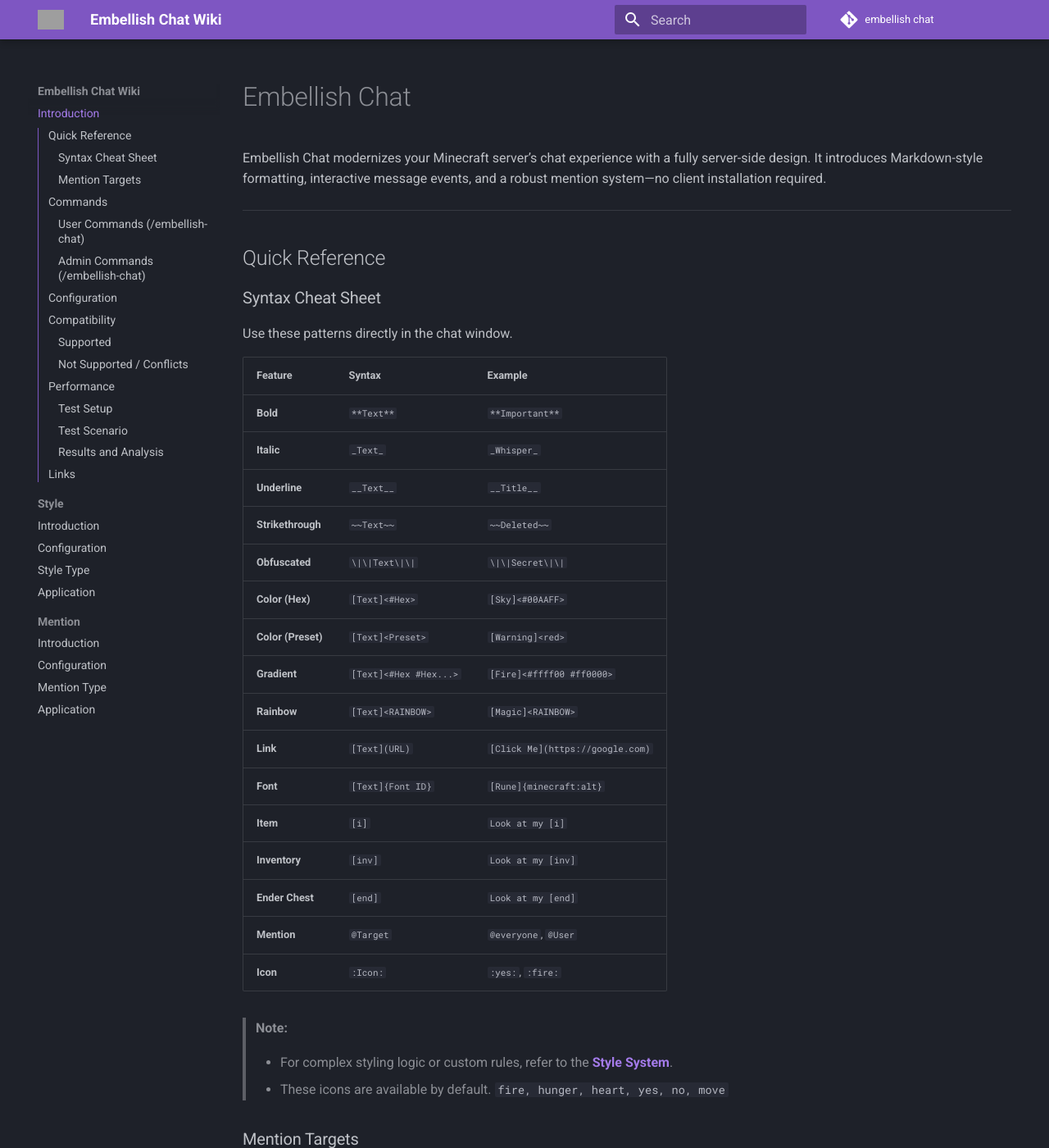
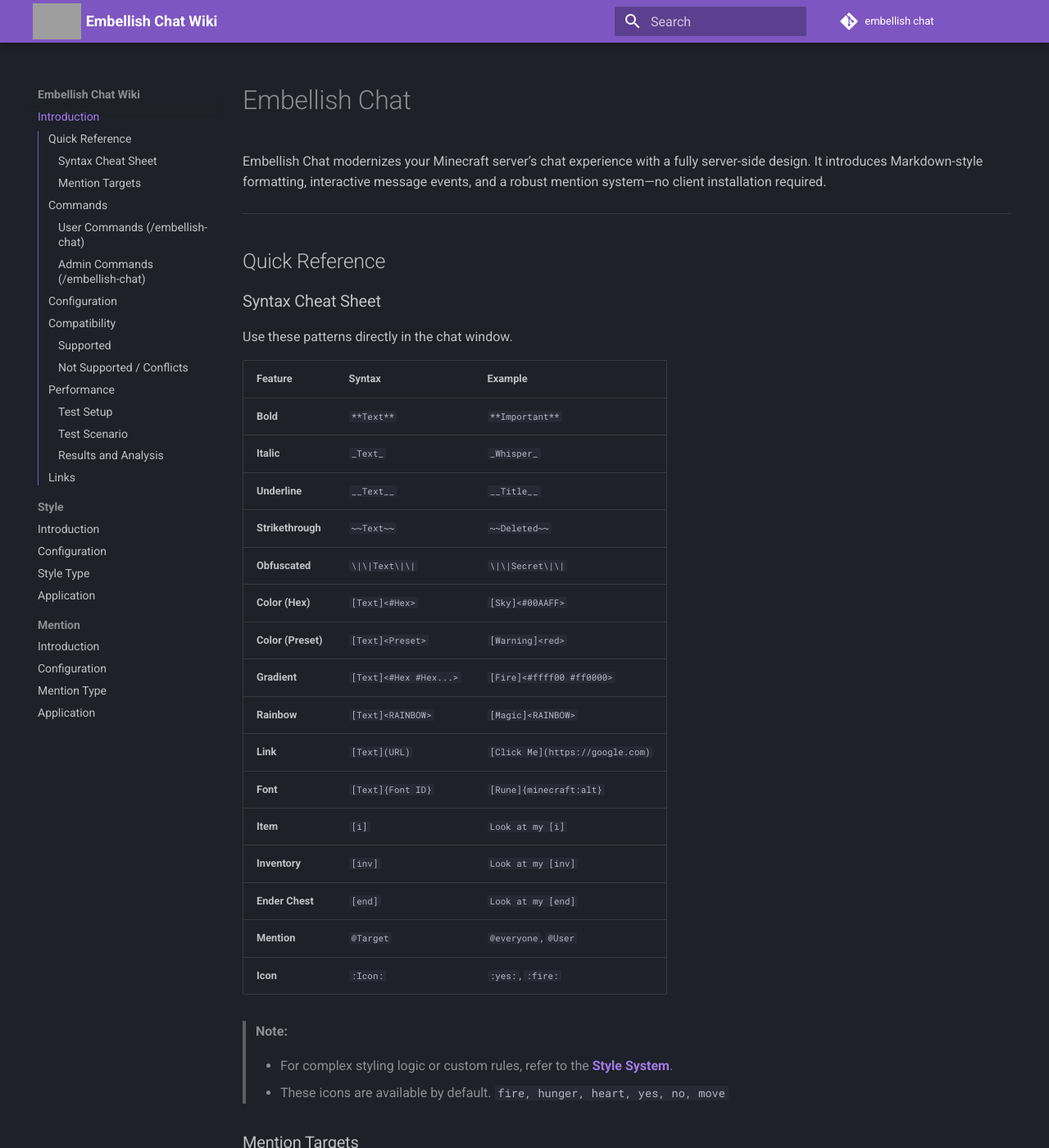
Before and after one commit to hanhy06/embellish_chat, an MkDocs documentation site: the page built from docs/mkdocs/docs/index.md, in a window 1280 px wide and 1400 px high. Shown: the whole window at 82% size. Built offline with MkDocs 1.6.1 and Material for MkDocs 9.7.7, drawn with Linux system fonts in a browser that asks for light colours; comment, search, counter and statistics services are not loaded; grey boxes are pictures that could not be loaded.

Commit message:
feat: add custom CSS for logo size and spacing adjustments

```diff
--- /dev/null
+++ b/docs/mkdocs/docs/stylesheets/extra.css
@@ -0,0 +1,16 @@
+/* 로고 크기 확대 */
+.md-header__button.md-logo img,
+.md-header__button.md-logo svg {
+    height: 2.2rem !important;  /* 기본값보다 크게 (기본: 1.5rem) */
+    width: auto !important;
+}
+
+/* 로고와 제목 사이 간격 줄이기 */
+.md-header__title {
+    margin-left: 0rem !important;  /* 기본값보다 작게 (기본: 0.8rem) */
+}
+
+/* 로고 컨테이너 패딩 조정 */
+.md-header__button.md-logo {
+    padding: 0 0.1rem !important;
+}
--- a/docs/mkdocs/mkdocs.yml
+++ b/docs/mkdocs/mkdocs.yml
@@ -32,6 +32,9 @@ theme:
     - search.highlight
     - search.suggest
 
+extra_css:
+  - stylesheets/extra.css
+
 extra_javascript:
   - https://cdn.jsdelivr.net/npm/chart.js
   - js/mstp_chart.js
```
